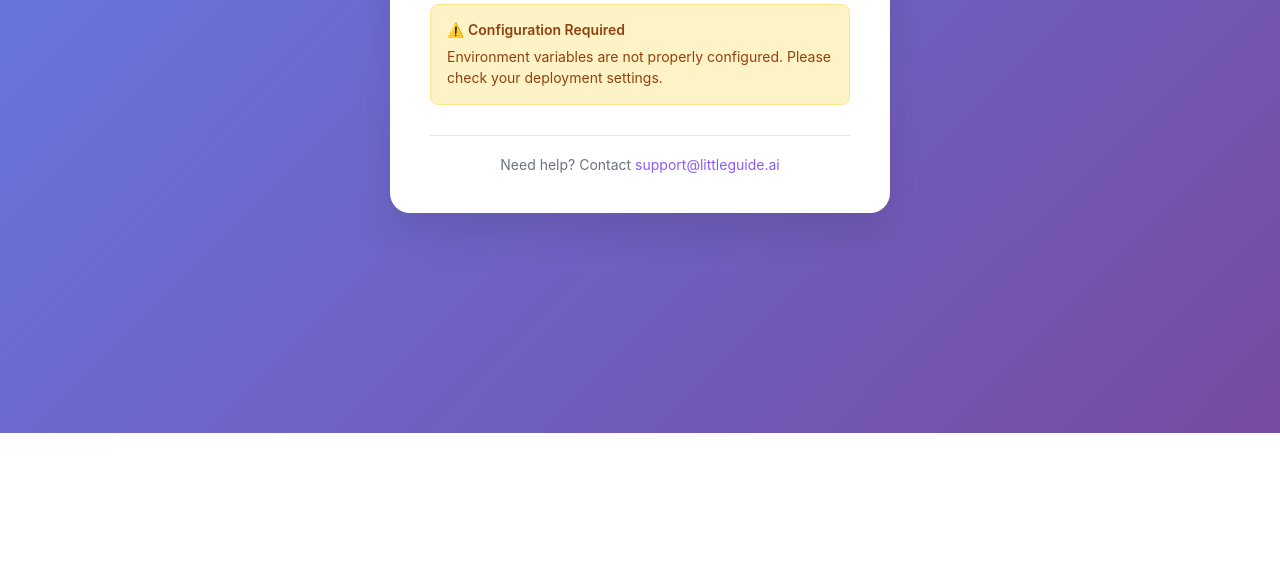
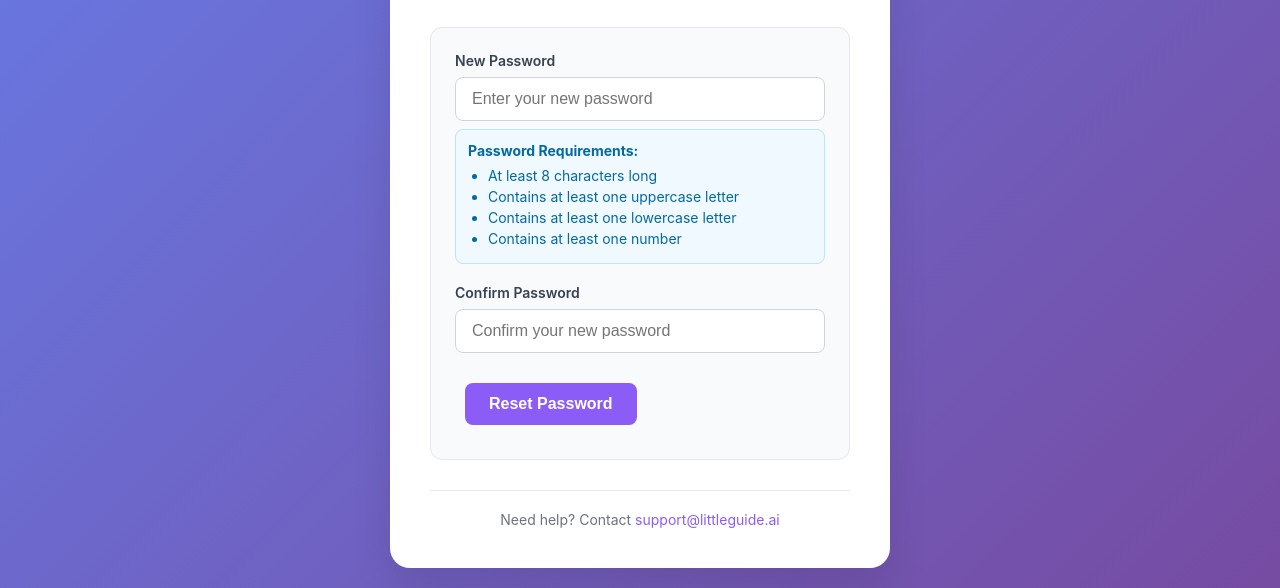
Before and after one commit to AbrhamWendmeneh/little-guide, a website: page index.html in a window 1280 px wide. Shown: the part 367-955 px from the top of the page. Before the commit the page ends 800 px from the top, so only its background shows below. Drawn offline with nearby package versions, Linux system fonts and the light colour scheme.

Commit message:
deploy: ca7b9119c331200c2c5f228acf6225e046cb7dff

```diff
--- a/index.html
+++ b/index.html
@@ -6,9 +6,10 @@
     <title>Authentication - LittleGuide</title>
     <script src="https://cdn.jsdelivr.net/npm/@supabase/supabase-js@2"></script>
     <script>
+      // Environment variable configuration for Netlify
       window.ENV = {
-        SUPABASE_URL: "https://qnafvveopvlgvgybpyue.supabase.co",
-        SUPABASE_ANON_KEY: "eyJhbGciOiJIUzI1NiIsInR5cCI6IkpXVCJ9.eyJpc3MiOiJzdXBhYmFzZSIsInJlZiI6InFuYWZ2dmVvcHZsZ3ZneWJweXVlIiwicm9sZSI6ImFub24iLCJpYXQiOjE3NDM0MzI2NTIsImV4cCI6MjA1OTAwODY1Mn0.Xcnl0-iq1PsSjPMvcvCelq5mIpn8PLdZLT_HFd9szSU",
+        SUPABASE_URL: window.env?.SUPABASE_URL || "https://qnafvveopvlgvgybpyue.supabase.co",
+        SUPABASE_ANON_KEY: window.env?.SUPABASE_ANON_KEY || "eyJhbGciOiJIUzI1NiIsInR5cCI6IkpXVCJ9.eyJpc3MiOiJzdXBhYmFzZSIsInJlZiI6InFuYWZ2dmVvcHZsZ3ZneWJweXVlIiwicm9sZSI6ImFub24iLCJpYXQiOjE3NDM0MzI2NTIsImV4cCI6MjA1OTAwODY1Mn0.Xcnl0-iq1PsSjPMvcvCelq5mIpn8PLdZLT_HFd9szSU",
       };
     </script>
     <style>
@@ -460,14 +461,7 @@
         const supabaseUrl = window.ENV?.SUPABASE_URL;
         const supabaseAnonKey = window.ENV?.SUPABASE_ANON_KEY;
 
-        if (
-          !supabaseUrl ||
-          !supabaseAnonKey ||
-          supabaseUrl === "https://qnafvveopvlgvgybpyue.supabase.co" ||
-          supabaseAnonKey === "eyJhbGciOiJIUzI1NiIsInR5cCI6IkpXVCJ9.eyJpc3MiOiJzdXBhYmFzZSIsInJlZiI6InFuYWZ2dmVvcHZsZ3ZneWJweXVlIiwicm9sZSI6ImFub24iLCJpYXQiOjE3NDM0MzI2NTIsImV4cCI6MjA1OTAwODY1Mn0.Xcnl0-iq1PsSjPMvcvCelq5mIpn8PLdZLT_HFd9szSU"
-        ) {
-          document.getElementById("config-warning").classList.remove("hidden");
-          document.getElementById("verifying").classList.add("hidden");
+        if (!supabaseUrl || !supabaseAnonKey) {
           console.error(
             "Supabase configuration missing. Please set SUPABASE_URL and SUPABASE_ANON_KEY environment variables."
           );
```
Also changed, not shown: auth-callback.html (+4 -8 lines), auth-success.html (+4 -8 lines), reset-password.html (+4 -8 lines), verify-email.html (+4 -8 lines).
